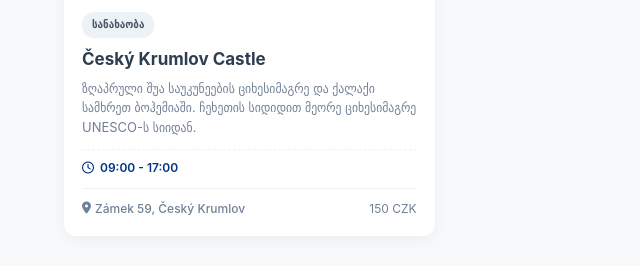
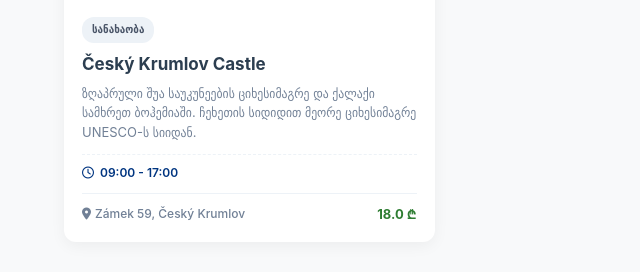
Before and after one commit to giorgikukulava12345-bit/giorgikukulavatravel, a Flask app: page / in a window 1280 px wide. Shown: the part 2576-2848 px from the top of the page, without its empty margins (0-640 px from the left). Before the commit the page ends 2817 px from the top, so only its background shows below. Run offline with Flask 3, Linux system fonts and the light colour scheme; data that the repository does not hold is empty.

Commit message:
Update index.html

```diff
--- a/templates/index.html
+++ b/templates/index.html
@@ -465,9 +465,7 @@
                            class="map-link">
                             <i class="fa-solid fa-location-dot"></i> {{ loc.location }}
                         </a>
-                        <span class="price-display" data-base-price="{{ loc.price_czk }}">
-                            {{ loc.price_text }}
-                        </span>
+                        <span class="price-display" data-base-price="{{ loc.price_czk }}"></span>
                     </div>
                 </div>
             </div>
@@ -578,7 +576,7 @@
                 CZK: 1.0
             };
 
-            // 1. ვალუტის გადაყვანა (მხოლოდ ბარათების გრიდისთვის)
+            // 1. ვალუტის გადაყვანა
             function updatePrices() {
                 const selectedCurrency = currencySelect.value;
                 const rate = rates[selectedCurrency];
@@ -688,6 +686,9 @@
                 });
             });
 
+            // 🚀 ჩატვირთვისთანავე ავტომატურად გადაიყვანოს ფასები GEL-ში
+            updatePrices();
+
             // თავდაპირველად გახსნას სანახაობები
             document.getElementById("btn-sightseeing").click();
         });
```
